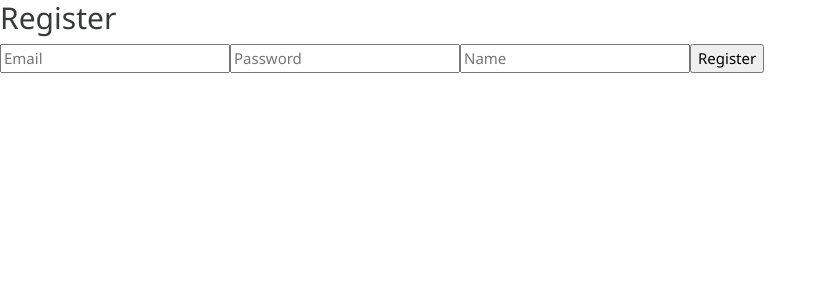
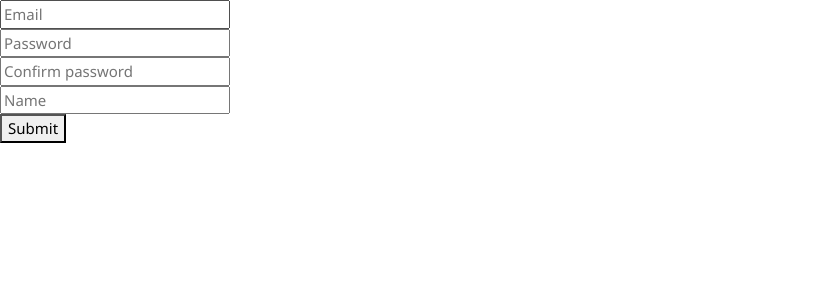
Before and after one commit to nedeljkokostic96/intern-pocket-imdb-react-boilerplate-master, a React (Create React App) app: page /register in a window 1280 px wide. Shown: the top 300 px of the page, without its empty margins (0-827 px from the left). Built offline with nearby package versions, Linux system fonts and the light colour scheme; the HTML template or start-up script is replaced by a standard one.

Commit message:
Register validation added

```diff
--- a/package.json
+++ b/package.json
@@ -6,6 +6,7 @@
     "axios": "^0.18.1",
     "bootstrap": "^4.5.2",
     "connected-react-router": "^6.8.0",
+    "formik": "^2.1.5",
     "lodash": "^4.17.20",
     "react": "^16.13.1",
     "react-dom": "^16.13.1",
@@ -13,7 +14,8 @@
     "react-router-dom": "^4.3.1",
     "react-scripts": "2.1.5",
     "redux": "^4.0.5",
-    "redux-saga": "^1.1.3"
+    "redux-saga": "^1.1.3",
+    "yup": "^0.29.3"
   },
   "scripts": {
     "start": "react-scripts start",
--- a/src/containers/auth/Register.js
+++ b/src/containers/auth/Register.js
@@ -1,73 +1,89 @@
-import React, { Component } from 'react';
-import { connect } from 'react-redux';
-import { withRouter } from 'react-router-dom';
-
-import { register } from '../../store/actions/AuthActions';
+import React, { Component } from "react";
+import { connect } from "react-redux";
+import { withRouter } from "react-router-dom";
+import { Formik, Form, Field, ErrorMessage } from "formik";
+import * as Yup from "yup";
+import { register } from "../../store/actions/AuthActions";
 
 class Register extends Component {
   state = {
-    email: '',
-    password: '',
-    name: ''
+    email: "",
+    password: "",
+    confirmPassword: "",
+    name: "",
   };
 
-  handleInputChange = field => event => this.setState({ [field]: event.target.value });
+  handleInputChange = (field) => (event) =>
+    this.setState({ [field]: event.target.value });
 
-  submit = event => {
-    event.preventDefault();
-
+  submit = (form) => {
     let registerData = {
-      email: this.state.email,
-      password: this.state.password,
-      name: this.state.name
+      email: form.email,
+      password: form.password,
+      name: form.name,
     };
     this.props.register(registerData);
   };
 
+  signupSchema = Yup.object().shape({
+    email: Yup.string()
+      .email("Invalid email")
+      .max(255, "Too Long!")
+      .required("Required"),
+    password: Yup.string().min(6, "Too short").required("Required"),
+    confirmPassword: Yup.string().oneOf(
+      [Yup.ref("password"), null],
+      "Passwords must match"
+    ),
+    name: Yup.string()
+      .min(2, "Too Short!")
+      .max(255, "Too Long!")
+      .required("Required"),
+  });
+
   render() {
     return (
-      <div>
-        <form onSubmit={this.submit}>
-          <h2>Register</h2>
-          <input
-            type="text"
-            placeholder="Email"
-            value={this.state.email}
-            onChange={this.handleInputChange('email')}
-          />
-          <input
-            type="password"
-            placeholder="Password"
-            value={this.state.password}
-            onChange={this.handleInputChange('password')}
-          />
-          <input
-            type="text"
-            placeholder="Name"
-            value={this.state.name}
-            onChange={this.handleInputChange('name')}
-          />
-          <input type="submit" value="Register" />
-          {this.props.registerError && <p>registerError</p>}
-        </form>
-      </div>
+      <Formik
+        onSubmit={this.submit}
+        initialValues={this.state}
+        validationSchema={this.signupSchema}
+      >
+        {() => (
+          <Form>
+            <Field name="email" type="email" placeholder="Email" />
+            <ErrorMessage component="div" name="email" />
+            <br />
+            <Field name="password" type="password" placeholder="Password" />
+            <ErrorMessage component="div" name="password" />
+            <br />
+            <Field
+              name="confirmPassword"
+              type="password"
+              placeholder="Confirm password"
+            />
+            <ErrorMessage component="div" name="confirmPassword" />
+            <br />
+            <Field name="name" type="text" placeholder="Name" />
+            <ErrorMessage component="div" name="name" />
+            <br />
+            <button type="submit">Submit</button>
+          </Form>
+        )}
+      </Formik>
     );
   }
 }
 
-const mapStateToProps = state => {
+const mapStateToProps = (state) => {
   return {
-    registerError: state.error.registerError
+    registerError: state.error.registerError,
   };
 };
 
 const mapDispatchToProps = {
-  register
+  register,
 };
 
 export default withRouter(
-  connect(
-    mapStateToProps,
-    mapDispatchToProps
-  )(Register)
+  connect(mapStateToProps, mapDispatchToProps)(Register)
 );
```
Also changed, not shown: 1 other file (tests, documents, lock files or other folders).
